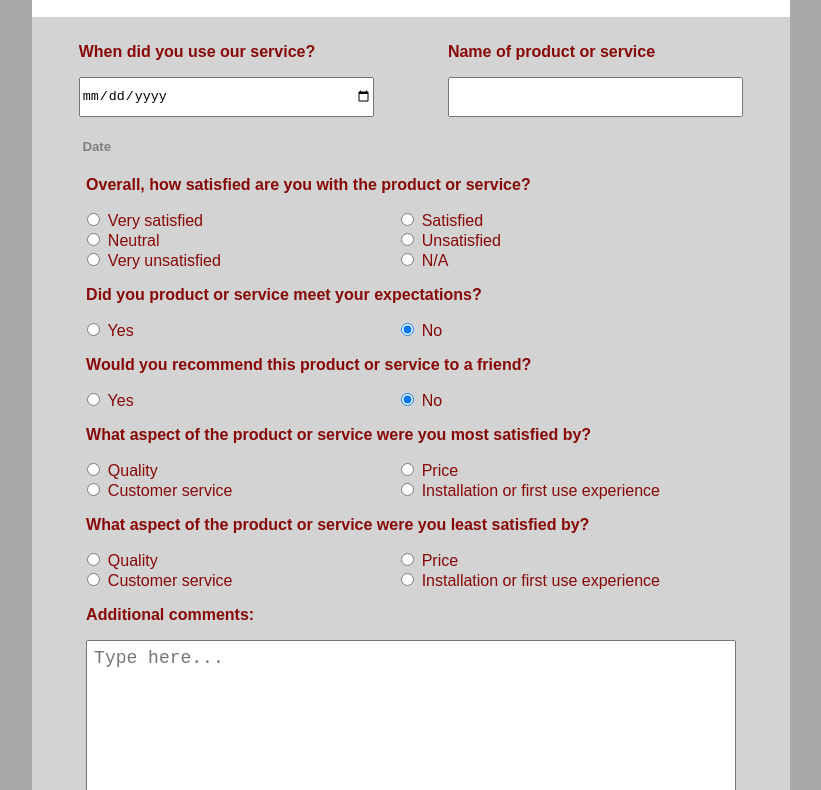
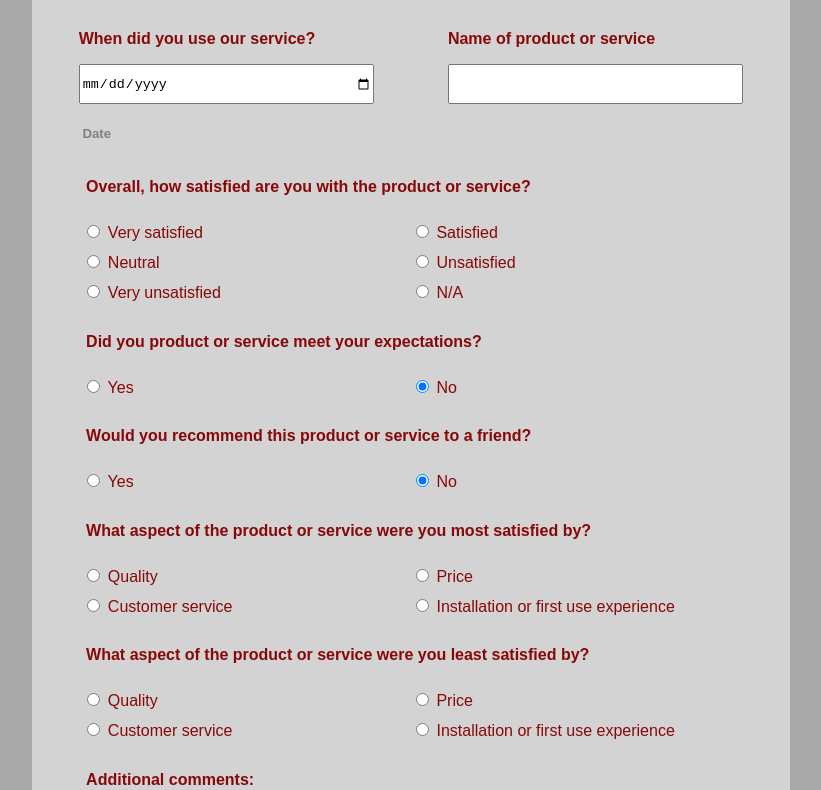
Before and after one commit to karamalashkar/flexbox-frontend, a plain HTML site: page index.html in a window 1280 px wide. Shown: the part 91-881 px from the top of the page, without its empty margins (229-1050 px from the left). Drawn offline with Linux system fonts and the light colour scheme.

Commit message:
second commit - clean code

```diff
--- a/index.html
+++ b/index.html
@@ -8,30 +8,31 @@
     <body>
         <div class="all">
             <div class="main">
-                <div class="item grow1 red"><h1>Follow Up Survey</h1></div>
-                <div class="item grow2 green">
-                    <div class="header">
-                        <div class="p1">
+                <div class="head"><h1>Follow Up Survey</h1></div>
+                <div class="item">
+                    <div class="paragraph">
+                        <div class="paragraph-input">
                             <p class="phead">When did you use our service?</p>
                         </div>
-                        <div class="p1">
+                        <div class="paragraph-input">
                             <p class="phead">Name of product or service</p>
                         </div>
                     </div>
-                    <div class="section1">
-                        <div class="head center">
-                            <input type="date" placeholder="dd-mm-yyyy"></div>
+                    <div class="section">
+                        <div class="input">
+                            <input type="date" placeholder="dd-mm-yyyy">
+                        </div>
+                        <div class="input">
+                            <input type="text">
+                        </div>
+                    </div>
 
-                        <div class="head center">
-                            <input type="text"></div>
-                        </div>
-
-                        <h5>Date</h5>
+                    <h5>Date</h5>
 
                     <p>Overall, how satisfied are you with the product or service?</p>
-                    <form>
-                    <div class="section1">
-                        <div class="new">
+
+                    <div class="section">
+                        <div class="first">
                             <label>
                                 <input type="radio" id="Very satisfied" name="radio" />
                                 <span>Very satisfied</span>
@@ -45,7 +46,7 @@
                                 <span>Very unsatisfied</span>
                             </label>
                         </div>
-                        <div class="new grow">
+                        <div class="second">
                             <label>
                                 <input type="radio" id="Satisfied" name="radio1" />
                                 <span>Satisfied</span>
@@ -65,14 +66,14 @@
 
                     <p>Did you product or service meet your expectations?</p>
 
-                    <div class="section1">
-                        <div class="new">
+                    <div class="section">
+                        <div class="first">
                             <label>
                                 <input type="radio" id="yes1" name="radio2" />
                                 <span>Yes</span>
                             </label>
                         </div>
-                        <div class="new grow">
+                        <div class="second">
                             <label>
                                 <input type="radio" id="no1" name="radio2" checked/>
                                 <span>No</span>
@@ -82,14 +83,14 @@
 
                     <p>Would you recommend this product or service to a friend?</p>
 
-                    <div class="section1">
-                        <div class="new">
+                    <div class="section">
+                        <div class="first">
                             <label>
                                 <input type="radio" id="yes2" name="radio3" />
                                 <span>Yes</span>
                             </label>
                         </div>
-                        <div class="new grow">
+                        <div class="second">
                             <label>
                                 <input type="radio" id="no2" name="radio3" checked/>
                                 <span>No</span>
@@ -99,8 +100,8 @@
 
                     <p>What aspect of the product or service were you most satisfied by?</p>
 
-                    <div class="section1">
-                        <div class="new">
+                    <div class="section">
+                        <div class="first">
                             <label>
                                 <input type="radio" id="quality" name="radio4" />
                                 <span>Quality</span>
@@ -110,7 +111,7 @@
                                 <span>Customer service</span>
                             </label>
                         </div>
-                        <div class="new grow">
+                        <div class="second">
                             <label>
                                 <input type="radio" id="price" name="radio4" />
                                 <span>Price</span>
@@ -124,8 +125,8 @@
 
                     <p>What aspect of the product or service were you least satisfied by?</p>
 
-                    <div class="section1">
-                        <div class="new">
+                    <div class="section">
+                        <div class="first">
                             <label>
                                 <input type="radio" id="quality1" name="radio5" />
                                 <span>Quality</span>
@@ -136,7 +137,7 @@
                             </label>
                         </div>
 
-                        <div class="new grow">
+                        <div class="second">
                             <label>
                                 <input type="radio" id="price1" name="radio5" />
                                 <span>Price</span>
@@ -151,8 +152,8 @@
                     <p>Additional comments:</p>
 
                     <div class="foot">
-                        <div class="itemFoot cent1"><textarea class="text" placeholder="Type here..."></textarea></div>
-                        <div class="itemFoot cent2"><input type="submit" value="Submit"></div>
+                        <div class="item-foot-text"><textarea class="text" placeholder="Type here..."></textarea></div>
+                        <div class="item-foot-submit"><input type="submit" value="Submit"></div>
                     </div>
                 </div>
             </div>
--- a/styles/style.css
+++ b/styles/style.css
@@ -1,5 +1,10 @@
 body{
     background-color: darkgray;
+}
+
+.all{
+    display: flex;
+    justify-content: center;
 }
 
 .main{
@@ -9,24 +14,9 @@ body{
     flex-direction: column;
 }
 
-.all{
-    display: flex;
-    justify-content: center;
-}
-
-.item{
-    padding: 10px;
-    background-color: blue;
-    justify-content: center;
-}
-
-.grow1{
+.head{
     flex-grow: 0;
     background-color: white;
-}
-
-.grow2{
-    background-color: lightgray;
 }
 
 h1{
@@ -36,24 +26,34 @@ h1{
     font-weight: 900;
 }
 
-.section1{
-    display: flex;
-
+.item{
+    padding: 10px;
+    background-color: lightgrey;
+    justify-content: center;
 }
 
-.head{
+.paragraph{
+    display: flex;
+    justify-content: space-between;
+}
+
+.paragraph-input{
     width: 50%;
 }
 
-.new{
-    background-color:;
-    width: 50%;
-    padding-left: 5.5%;
-    display: inline-block;
+.phead{
+    padding-left: 10%;
 }
 
-.neww{
-    display: inline-block;
+.section{
+    display: flex;
+}
+
+.input{
+    display: flex;
+    align-items: center;
+    flex-direction: column;
+    width: 50%;
 }
 
 h5{
@@ -62,26 +62,22 @@ h5{
     padding-left: 5.5%;
 }
 
-
-.phead{
-    padding-left: 10%;
+p{
+    color: #880808;
+    font-family: sans-serif;
+    font-weight: 600;
+    padding-left: 6%;
+    padding-top: 2%;
 }
 
-.grow{
-    padding-right: 15%;
+.first{
+    width: 50%;
+    padding-left: 5.5%;
 }
 
-.para{
-    display: flex;
-}
-
-.header{
-    display: flex;
-    justify-content: space-between;
-}
-
-.p1{
+.second{
     width: 50%;
+    padding-right: 5.5%;
 }
 
 label{
@@ -90,29 +86,8 @@ label{
     font-weight: 540;
     display: block;
     cursor: pointer;
+    padding-top: 3%;
 }
-
-span{
-    width: 50%;
-}
-
-.center{
-    display: flex;
-    align-items: center;
-    flex-direction: column;
-}
-
-.grow{
-    flex-grow: 1;
-}
-
-p{
-    color: #880808;
-    font-family: sans-serif;
-    font-weight: 600;
-    padding-left: 6%;
-}
-
 
 input[type=date]{
     width: 80%;
@@ -128,14 +103,15 @@ input[type=radio]{
     padding-top: 10%;
 }
 
+.foot{
+    display: flex;
+    flex-direction: column;
+    align-items: center;
+}
 
 .text{
     width: 100%;
     height: 250px;
-}
-
-::placeholder{
-    padding-top: 5px;
     padding-left: 5px;
     font-size: 18px;
     font-weight: 540;
@@ -144,32 +120,25 @@ input[type=radio]{
 input[type=submit]{
     border: none;
     border-radius: 5px;
-    background-color: red;
     width: 100%;
     height: 50px;
     color: white;
     font-size: 18px;
     cursor: pointer;
-    text-align: center;
-    /*background-color: #414B56;*/
     background: linear-gradient(black,grey);
 }
 
-.foot{
-    display: flex;
-    flex-direction: column;
-    align-items: center;
+::placeholder{
+    padding-left: 5px;
+    font-size: 18px;
+    font-weight: 540;
 }
 
-.cent1{
+.item-foot-text{
     width: 88%;
 }
 
-.cent2{
-    padding-top: 5%;
+.item-foot-submit{
+    padding-top: 4%;
     width: 30%;
 }
-
-.pa{
-    width: 100%;
-}
```
